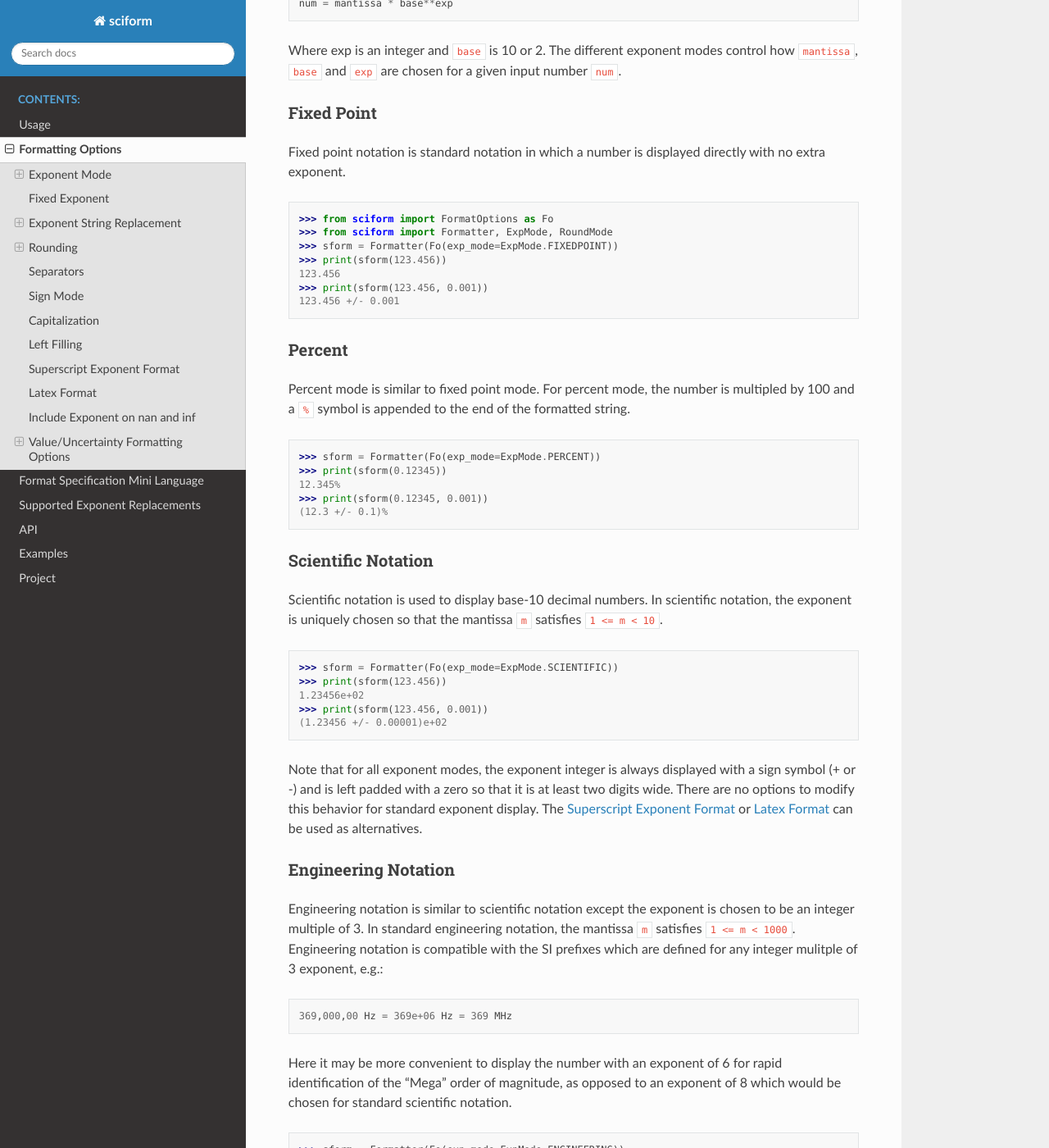
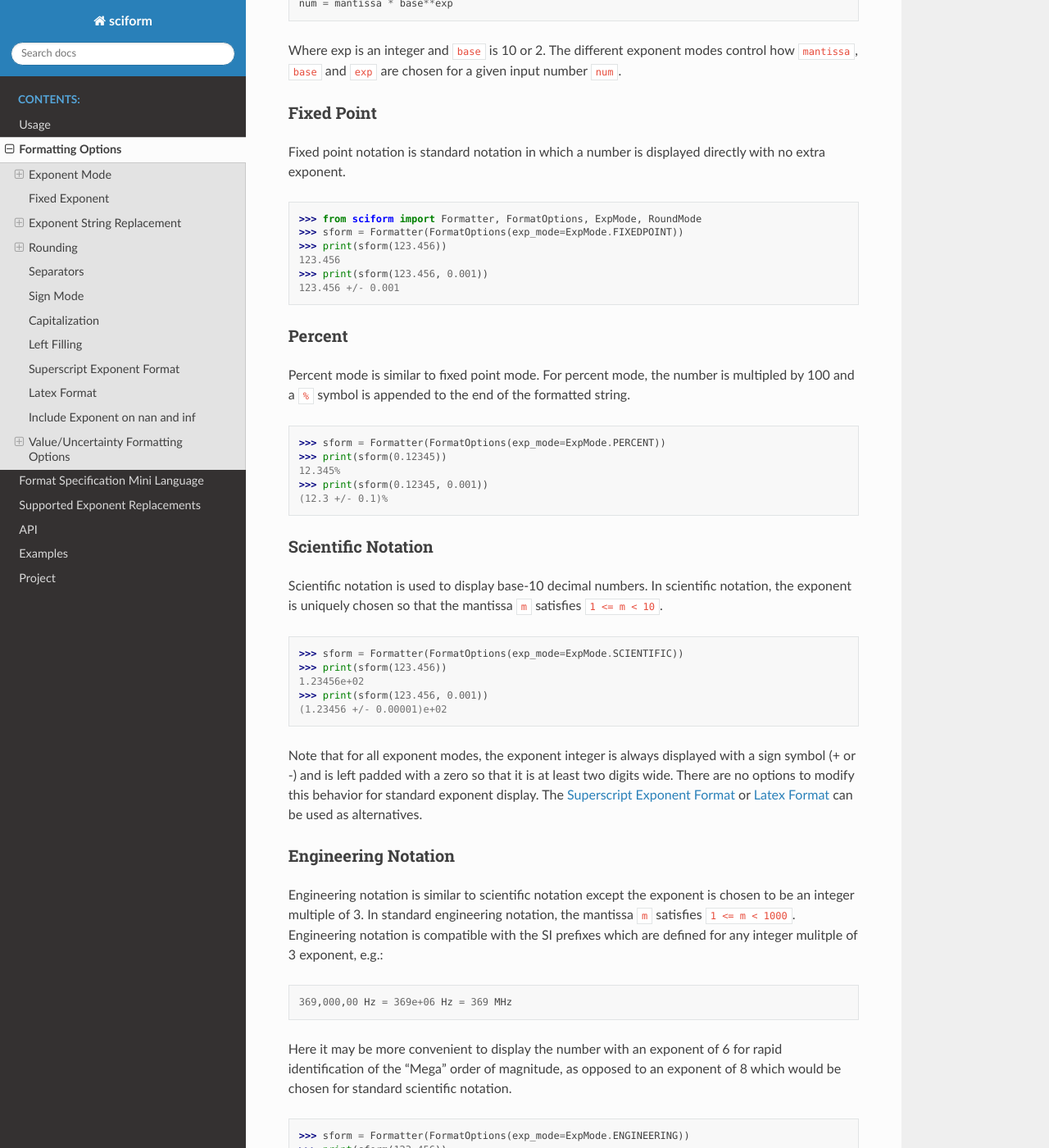
Before and after one commit to jagerber48/sciform, a Sphinx documentation site: the page built from docs/source/options.rst, in a window 1280 px wide and 1400 px high, scrolled down 403 px. Shown: the whole window at 82% size. Built offline with Sphinx 7.4.7 and the Read the Docs theme 2.0.0, drawn with Linux system fonts in a browser that asks for light colours; some of the changed text lies outside the part shown.

Commit message:
Replace Fo -> FormatOptions

```diff
--- a/README.rst
+++ b/README.rst
@@ -74,7 +74,7 @@ For brevity, the user may consider abbreviating ``FormatOptions`` as
 ``Fo``.
 
 >>> from sciform import (Formatter, FormatOptions, RoundMode,
->>>                      GroupingSeparator, ExpMode)
+...                      GroupingSeparator, ExpMode)
 >>> sform = Formatter(FormatOptions(
 ...             round_mode=RoundMode.DEC_PLACE,
 ...             ndigits=6,
--- a/docs/source/exp replacement.rst
+++ b/docs/source/exp replacement.rst
@@ -149,8 +149,8 @@ Note that it is possible, using the ``extra_parts_per_forms`` option to
 override the standard mappings listed above.
 
 >>> from sciform import Formatter, FormatOptions, ExpMode
->>> sform = Formatter(Fo(
-                exp_mode=ExpMode.ENGINEERING,
+>>> sform = Formatter(FormatOptions(
+...             exp_mode=ExpMode.ENGINEERING,
 ...             parts_per_exp=True,
 ...             extra_parts_per_forms={-9: None, -12: 'ppb'}))
 >>> print(sform(33e-9))
--- a/docs/source/options.rst
+++ b/docs/source/options.rst
@@ -33,9 +33,8 @@ Fixed Point
 Fixed point notation is standard notation in which a number is displayed
 directly with no extra exponent.
 
->>> from sciform import FormatOptions as Fo
->>> from sciform import Formatter, ExpMode, RoundMode
->>> sform = Formatter(Fo(exp_mode=ExpMode.FIXEDPOINT))
+>>> from sciform import Formatter, FormatOptions, ExpMode, RoundMode
+>>> sform = Formatter(FormatOptions(exp_mode=ExpMode.FIXEDPOINT))
 >>> print(sform(123.456))
 123.456
 >>> print(sform(123.456, 0.001))
@@ -50,7 +49,7 @@ Percent mode is similar to fixed point mode.
 For percent mode, the number is multipled by 100 and a ``%`` symbol is
 appended to the end of the formatted string.
 
->>> sform = Formatter(Fo(exp_mode=ExpMode.PERCENT))
+>>> sform = Formatter(FormatOptions(exp_mode=ExpMode.PERCENT))
 >>> print(sform(0.12345))
 12.345%
 >>> print(sform(0.12345, 0.001))
@@ -65,7 +64,7 @@ Scientific notation is used to display base-10 decimal numbers.
 In scientific notation, the exponent is uniquely chosen so that the
 mantissa ``m`` satisfies ``1 <= m < 10``.
 
->>> sform = Formatter(Fo(exp_mode=ExpMode.SCIENTIFIC))
+>>> sform = Formatter(FormatOptions(exp_mode=ExpMode.SCIENTIFIC))
 >>> print(sform(123.456))
 1.23456e+02
 >>> print(sform(123.456, 0.001))
@@ -96,7 +95,7 @@ Here it may be more convenient to display the number with an exponent of
 to an exponent of 8 which would be chosen for standard scientific
 notation.
 
->>> sform = Formatter(Fo(exp_mode=ExpMode.ENGINEERING))
+>>> sform = Formatter(FormatOptions(exp_mode=ExpMode.ENGINEERING))
 >>> print(sform(123.456))
 123.456e+00
 >>> print(sform(123.456, 0.001))
@@ -111,7 +110,7 @@ Shifted engineering notation is the same as engineering notation except
 the exponent is chosen so that the mantissa ``m`` satisfies
 ``0.1 <= m < 100``.
 
->>> sform = Formatter(Fo(exp_mode=ExpMode.ENGINEERING_SHIFTED))
+>>> sform = Formatter(FormatOptions(exp_mode=ExpMode.ENGINEERING_SHIFTED))
 >>> print(sform(123.456))
 0.123456e+03
 >>> print(sform(123.456, 0.001))
@@ -125,7 +124,7 @@ Binary
 Binary formatting can be chosen to display a number in scientific
 notation in base-2.
 
->>> sform = Formatter(Fo(exp_mode=ExpMode.BINARY))
+>>> sform = Formatter(FormatOptions(exp_mode=ExpMode.BINARY))
 >>> print(sform(256))
 1b+08
 
@@ -146,7 +145,7 @@ The mantissa ``m`` satisfies ``1 <= m < 1024``.
 Binary formatting can be chosen to display a number in scientific
 notation in base-2.
 
->>> sform = Formatter(Fo(exp_mode=ExpMode.BINARY_IEC))
+>>> sform = Formatter(FormatOptions(exp_mode=ExpMode.BINARY_IEC))
 >>> print(sform(2048))
 2b+10
 
@@ -155,8 +154,9 @@ Fixed Exponent
 
 The user can coerce the exponent for the formatting to a fixed value.
 
->>> sform = Formatter(Fo(exp_mode=ExpMode.SCIENTIFIC,
-...                      exp_val=3))
+>>> sform = Formatter(FormatOptions(
+...             exp_mode=ExpMode.SCIENTIFIC,
+...             exp_val=3))
 >>> print(sform(123.456))
 0.123456e+03
 
@@ -192,18 +192,21 @@ Furthermore, it is possible to customize :class:`FormatOptions`
 objects or the global configuration settings to map additional
 translations, in addition to those provided by default.
 
->>> sform = Formatter(Fo(exp_mode=ExpMode.ENGINEERING,
-...                      prefix_exp=True))
+>>> sform = Formatter(FormatOptions(
+...             exp_mode=ExpMode.ENGINEERING,
+...             prefix_exp=True))
 >>> print(sform(4242.13))
 4.24213 k
->>> sform = Formatter(Fo(exp_mode=ExpMode.BINARY_IEC,
-...                      round_mode=RoundMode.SIG_FIG,
-...                      ndigits=4,
-...                      prefix_exp=True))
+>>> sform = Formatter(FormatOptions(
+...             exp_mode=ExpMode.BINARY_IEC,
+...             round_mode=RoundMode.SIG_FIG,
+...             ndigits=4,
+...             prefix_exp=True))
 >>> print(sform(1300))
 1.270 Ki
->>> sform = Formatter(Fo(exp_mode=ExpMode.ENGINEERING,
-...                      parts_per_exp=True))
+>>> sform = Formatter(FormatOptions(
+...             exp_mode=ExpMode.ENGINEERING,
+...             parts_per_exp=True))
 >>> print(sform(12.3e-6))
 12.3 ppm
 
@@ -223,22 +226,25 @@ corresponding to translated strings.
 The entries in these dictionaries overwrite any default translation
 mappings.
 
->>> sform = Formatter(Fo(exp_mode=ExpMode.SCIENTIFIC,
-...                      prefix_exp=True,
-...                      extra_si_prefixes={-2: 'c'}))
+>>> sform = Formatter(FormatOptions(
+...             exp_mode=ExpMode.SCIENTIFIC,
+...             prefix_exp=True,
+...             extra_si_prefixes={-2: 'c'}))
 >>> print(sform(3e-2))
 3 c
 
 Passing ``None`` for the value for a corresponding exponent value will
 force that exponent to not be translated.
 
->>> sform = Formatter(Fo(exp_mode=ExpMode.ENGINEERING,
-...                      parts_per_exp=True))
+>>> sform = Formatter(FormatOptions(
+...             exp_mode=ExpMode.ENGINEERING,
+...             parts_per_exp=True))
 >>> print(sform(3e-9))
 3 ppb
->>> sform = Formatter(Fo(exp_mode=ExpMode.ENGINEERING,
-...                      parts_per_exp=True,
-...                      extra_parts_per_forms={-9: None}))
+>>> sform = Formatter(FormatOptions(
+...             exp_mode=ExpMode.ENGINEERING,
+...             parts_per_exp=True,
+...             extra_parts_per_forms={-9: None}))
 >>> print(sform(3e-9))
 3e-09
 
@@ -253,14 +259,16 @@ engineering notation.
 However, they can be easily be included using the ``add_c_prefix`` and
 ``add_small_si_prefixes`` options.
 
->>> sform = Formatter(Fo(exp_mode=ExpMode.SCIENTIFIC,
-...                      prefix_exp=True,
-...                      add_c_prefix=True))
+>>> sform = Formatter(FormatOptions(
+...             exp_mode=ExpMode.SCIENTIFIC,
+...             prefix_exp=True,
+...             add_c_prefix=True))
 >>> print(sform(0.025))
 2.5 c
->>> sform = Formatter(Fo(exp_mode=ExpMode.SCIENTIFIC,
-...                      prefix_exp=True,
-...                      add_small_si_prefixes=True))
+>>> sform = Formatter(FormatOptions(
+...             exp_mode=ExpMode.SCIENTIFIC,
+...             prefix_exp=True,
+...             add_small_si_prefixes=True))
 >>> print(sform(25))
 2.5 da
 
@@ -269,9 +277,10 @@ the ``add_ppth_form`` option.
 Note that ``ppth`` is not a standard notation for "parts-per-thousand",
 but it is one that the author has found useful.
 
->>> sform = Formatter(Fo(exp_mode=ExpMode.ENGINEERING,
-...                      parts_per_exp=True,
-...                      add_ppth_form=True))
+>>> sform = Formatter(FormatOptions(
+...             exp_mode=ExpMode.ENGINEERING,
+...             parts_per_exp=True,
+...             add_ppth_form=True))
 >>> print(sform(12.3e-3))
 12.3 ppth
 
@@ -325,9 +334,10 @@ a number was rounded to (or "how many significant figures a number has")
 just by looking at the resulting string.
 
 >>> from sciform import RoundMode
->>> sform = Formatter(Fo(exp_mode=ExpMode.ENGINEERING,
-...                      round_mode=RoundMode.SIG_FIG,
-...                      ndigits=4))
+>>> sform = Formatter(FormatOptions(
+...             exp_mode=ExpMode.ENGINEERING,
+...             round_mode=RoundMode.SIG_FIG,
+...             ndigits=4))
 >>> print(sform(12345.678))
 12.35e+03
 
@@ -348,18 +358,20 @@ the hundredths or 10\ :sup:`-2` place, so that ``12.987`` would be
 rounded to ``12.99``.
 
 >>> from sciform import RoundMode
->>> sform = Formatter(Fo(exp_mode=ExpMode.ENGINEERING,
-...                      round_mode=RoundMode.DEC_PLACE,
-...                      ndigits=4))
+>>> sform = Formatter(FormatOptions(
+...             exp_mode=ExpMode.ENGINEERING,
+...             round_mode=RoundMode.DEC_PLACE,
+...             ndigits=4))
 >>> print(sform(12345.678))
 12.3457e+03
 
 It is possibe for ``ndigits <= 0``:
 
 >>> from sciform import RoundMode
->>> sform = Formatter(Fo(exp_mode=ExpMode.FIXEDPOINT,
-...                      round_mode=RoundMode.DEC_PLACE,
-...                      ndigits=-2))
+>>> sform = Formatter(FormatOptions(
+...             exp_mode=ExpMode.FIXEDPOINT,
+...             round_mode=RoundMode.DEC_PLACE,
+...             ndigits=-2))
 >>> print(sform(12345.678))
 12300
 
@@ -413,14 +425,15 @@ Note that the upper separator character must be different than the
 decimal separator.
 
 >>> from sciform import GroupingSeparator
->>> sform = Formatter(Fo(upper_separator=GroupingSeparator.COMMA))
+>>> sform = Formatter(FormatOptions(upper_separator=GroupingSeparator.COMMA))
 >>> print(sform(12345678.987))
 12,345,678.987
 
 >>> from sciform import GroupingSeparator
->>> sform = Formatter(Fo(upper_separator=GroupingSeparator.SPACE,
-...                   decimal_separator=GroupingSeparator.COMMA,
-...                   lower_separator=GroupingSeparator.UNDERSCORE))
+>>> sform = Formatter(FormatOptions(
+...             upper_separator=GroupingSeparator.SPACE,
+...             decimal_separator=GroupingSeparator.COMMA,
+...             lower_separator=GroupingSeparator.UNDERSCORE))
 >>> print(sform(1234567.7654321))
 1 234 567,765_432_1
 
@@ -446,13 +459,13 @@ including a ``'+'`` symbol.
 Note that ``0`` is always considered positive.
 
 >>> from sciform import SignMode
->>> sform = Formatter(Fo(sign_mode=SignMode.NEGATIVE))
+>>> sform = Formatter(FormatOptions(sign_mode=SignMode.NEGATIVE))
 >>> print(sform(42))
 42
->>> sform = Formatter(Fo(sign_mode=SignMode.ALWAYS))
+>>> sform = Formatter(FormatOptions(sign_mode=SignMode.ALWAYS))
 >>> print(sform(42))
 +42
->>> sform = Formatter(Fo(sign_mode=SignMode.SPACE))
+>>> sform = Formatter(FormatOptions(sign_mode=SignMode.SPACE))
 >>> print(sform(42))
  42
 
@@ -461,12 +474,14 @@ Capitalization
 
 The capitalization of the exponent character can be controlled
 
->>> sform = Formatter(Fo(exp_mode=ExpMode.SCIENTIFIC,
-...                   capitalize=True))
+>>> sform = Formatter(FormatOptions(
+...             exp_mode=ExpMode.SCIENTIFIC,
+...             capitalize=True))
 >>> print(sform(42))
 4.2E+01
->>> sform = Formatter(Fo(exp_mode=ExpMode.BINARY,
-...                   capitalize=True))
+>>> sform = Formatter(FormatOptions(
+...             exp_mode=ExpMode.BINARY,
+...             capitalize=True))
 >>> print(sform(1024))
 1B+10
 
@@ -494,8 +509,9 @@ E.g. ``top_dig_place=4`` indicates fill characters should be added up
 to the 10\ :sup:`4` (ten-thousands) place.
 
 >>> from sciform import FillMode
->>> sform = Formatter(Fo(fill_mode=FillMode.ZERO,
-...                      top_dig_place=4))
+>>> sform = Formatter(FormatOptions(
+...             fill_mode=FillMode.ZERO,
+...             top_dig_place=4))
 >>> print(sform(42))
 00042
 
@@ -507,8 +523,9 @@ Superscript Exponent Format
 The ``superscript_exp`` option can be chosen to present exponents in
 standard superscript notation as opposed to e.g. ``e+02`` notation.
 
->>> sform = Formatter(Fo(exp_mode=ExpMode.SCIENTIFIC,
-...                      superscript_exp=True))
+>>> sform = Formatter(FormatOptions(
+...             exp_mode=ExpMode.SCIENTIFIC,
+...             superscript_exp=True))
 >>> print(sform(789))
 7.89×10²
 
@@ -520,15 +537,17 @@ Latex Format
 The ``latex`` option can be chosen to convert strings into latex
 parseable codes.
 
->>> sform = Formatter(Fo(exp_mode=ExpMode.SCIENTIFIC,
-...                      exp_val=-1,
-...                      upper_separator=GroupingSeparator.UNDERSCORE,
-...                      latex=True))
+>>> sform = Formatter(FormatOptions(
+...             exp_mode=ExpMode.SCIENTIFIC,
+...             exp_val=-1,
+...             upper_separator=GroupingSeparator.UNDERSCORE,
+...             latex=True))
 >>> print(sform(12345))
 123\_450\times 10^{-1}
->>> sform = Formatter(Fo(exp_mode=ExpMode.PERCENT,
-...                      lower_separator=GroupingSeparator.UNDERSCORE,
-...                      latex=True))
+>>> sform = Formatter(FormatOptions(
+...             exp_mode=ExpMode.PERCENT,
+...             lower_separator=GroupingSeparator.UNDERSCORE,
+...             latex=True))
 >>> print(sform(0.12345678, 0.00000255))
 \left(12.345\_678 \pm 0.000\_255\right)\%
 
@@ -557,9 +576,10 @@ However, if ``nan_inf_exp=True`` (default ``False``), then, for
 scientific, engineering, and binary exponent modes, these will instead
 be formatted as, e.g. ``'(nan)e+00'``.
 
->>> sform = Formatter(Fo(exp_mode=ExpMode.SCIENTIFIC,
-...                      nan_inf_exp=True,
-...                      capitalize=True))
+>>> sform = Formatter(FormatOptions(
+...             exp_mode=ExpMode.SCIENTIFIC,
+...             nan_inf_exp=True,
+...             capitalize=True))
 >>> print(sform(float('-inf')))
 (-INF)E+00
 
@@ -620,9 +640,10 @@ formatting value/uncertainty pairs by using significant figure rounding
 mode with :class:`AutoDigits` precision and the ``pdg_sig_figs`` flag.
 
 >>> from sciform import AutoDigits
->>> sform = Formatter(Fo(round_mode=RoundMode.SIG_FIG,
-...                      ndigits=AutoDigits,
-...                      pdg_sig_figs=True))
+>>> sform = Formatter(FormatOptions(
+...             round_mode=RoundMode.SIG_FIG,
+...             ndigits=AutoDigits,
+...             pdg_sig_figs=True))
 >>> print(sform(1, 0.0123))
 1.000 +/- 0.012
 >>> print(sform(1, 0.0483))
@@ -643,14 +664,14 @@ symbol when formatting value/uncertainties.
 >>> sform = Formatter()
 >>> print(sform(123.456, 0.789))
 123.456 +/- 0.789
->>> sform = Formatter(Fo(unc_pm_whitespace=False))
+>>> sform = Formatter(FormatOptions(unc_pm_whitespace=False))
 >>> print(sform(123.456, 0.789))
 123.456+/-0.789
 
 The user can also replace the ``'+/-'`` symbol with a unicode ``'±'``
 symbol using the ``unicode_pm`` option.
 
->>> sform = Formatter(Fo(unicode_pm=True))
+>>> sform = Formatter(FormatOptions(unicode_pm=True))
 >>> print(sform(123.456, 0.789))
 123.456 ± 0.789
 
@@ -671,19 +692,21 @@ We call this format "bracket uncertainty" mode.
 :mod:`sciform` provides this functionality via the ``bracket_unc``
 option:
 
->>> sform = Formatter(Fo(bracket_unc=True))
+>>> sform = Formatter(FormatOptions(bracket_unc=True))
 >>> print(sform(123.456, 0.789))
 123.456(789)
 
 Or with other options:
 
->>> sform = Formatter(Fo(ndigits=2,
-...                      bracket_unc=True))
+>>> sform = Formatter(FormatOptions(
+...             ndigits=2,
+...             bracket_unc=True))
 >>> print(sform(123.456, 0.789))
 123.46(79)
->>> sform = Formatter(Fo(ndigits=2,
-...                      exp_mode=ExpMode.SCIENTIFIC,
-...                      bracket_unc=True))
+>>> sform = Formatter(FormatOptions(
+...             ndigits=2,
+...             exp_mode=ExpMode.SCIENTIFIC,
+...             bracket_unc=True))
 >>> print(sform(123.456, 0.789))
 (1.2346(79))e+02
 
@@ -706,30 +729,34 @@ parentheses.
 
 :mod:`sciform` allows the user to optionally remove the decimal symbol
 
->>> sform = Formatter(Fo(bracket_unc=True,
-...                      bracket_unc_remove_seps=False))
+>>> sform = Formatter(FormatOptions(
+...             bracket_unc=True,
+...             bracket_unc_remove_seps=False))
 >>> print(sform(18.4, 2.1))
 18.4(2.1)
->>> sform = Formatter(Fo(bracket_unc=True,
-...                      bracket_unc_remove_seps=True))
+>>> sform = Formatter(FormatOptions(
+...             bracket_unc=True,
+...             bracket_unc_remove_seps=True))
 >>> print(sform(18.4, 2.1))
 18.4(21)
 
 Note that the ``bracket_unc_remove_seps`` removes *all* separator
 symbols from the uncertainty in the brackets.
 
->>> sform = Formatter(Fo(upper_separator=GroupingSeparator.POINT,
-...                      decimal_separator=GroupingSeparator.COMMA,
-...                      lower_separator=GroupingSeparator.UNDERSCORE,
-...                      bracket_unc=True,
-...                      bracket_unc_remove_seps=False))
+>>> sform = Formatter(FormatOptions(
+...             upper_separator=GroupingSeparator.POINT,
+...             decimal_separator=GroupingSeparator.COMMA,
+...             lower_separator=GroupingSeparator.UNDERSCORE,
+...             bracket_unc=True,
+...             bracket_unc_remove_seps=False))
 >>> print(sform(987654, 1234.4321))
 987.654,000_0(1.234,432_1)
->>> sform = Formatter(Fo(upper_separator=GroupingSeparator.POINT,
-...                      decimal_separator=GroupingSeparator.COMMA,
-...                      lower_separator=GroupingSeparator.UNDERSCORE,
-...                      bracket_unc=True,
-...                      bracket_unc_remove_seps=True))
+>>> sform = Formatter(FormatOptions(
+...             upper_separator=GroupingSeparator.POINT,
+...             decimal_separator=GroupingSeparator.COMMA,
+...             lower_separator=GroupingSeparator.UNDERSCORE,
+...             bracket_unc=True,
+...             bracket_unc_remove_seps=True))
 >>> print(sform(987654, 1234.4321))
 987.654,000_0(12344321)
 
@@ -752,13 +779,15 @@ digit of the value, and (3) the most significant digit of the
 uncertainty.
 This feature is accessed with the ``val_unc_match_widths`` option.
 
->>> sform = Formatter(Fo(fill_mode=FillMode.ZERO,
-...                      top_dig_place=2,
-...                      val_unc_match_widths=False))
+>>> sform = Formatter(FormatOptions(
+...             fill_mode=FillMode.ZERO,
+...             top_dig_place=2,
+...             val_unc_match_widths=False))
 >>> print(sform(12345, 1.23))
 12345.00 +/- 001.23
->>> sform = Formatter(Fo(fill_mode=FillMode.ZERO,
-...                      top_dig_place=2,
-...                      val_unc_match_widths=True))
+>>> sform = Formatter(FormatOptions(
+...             fill_mode=FillMode.ZERO,
+...             top_dig_place=2,
+...             val_unc_match_widths=True))
 >>> print(sform(12345, 1.23))
 12345.00 +/- 00001.23
```
Also changed, not shown: docs/source/usage.rst (+17 -15 lines).
